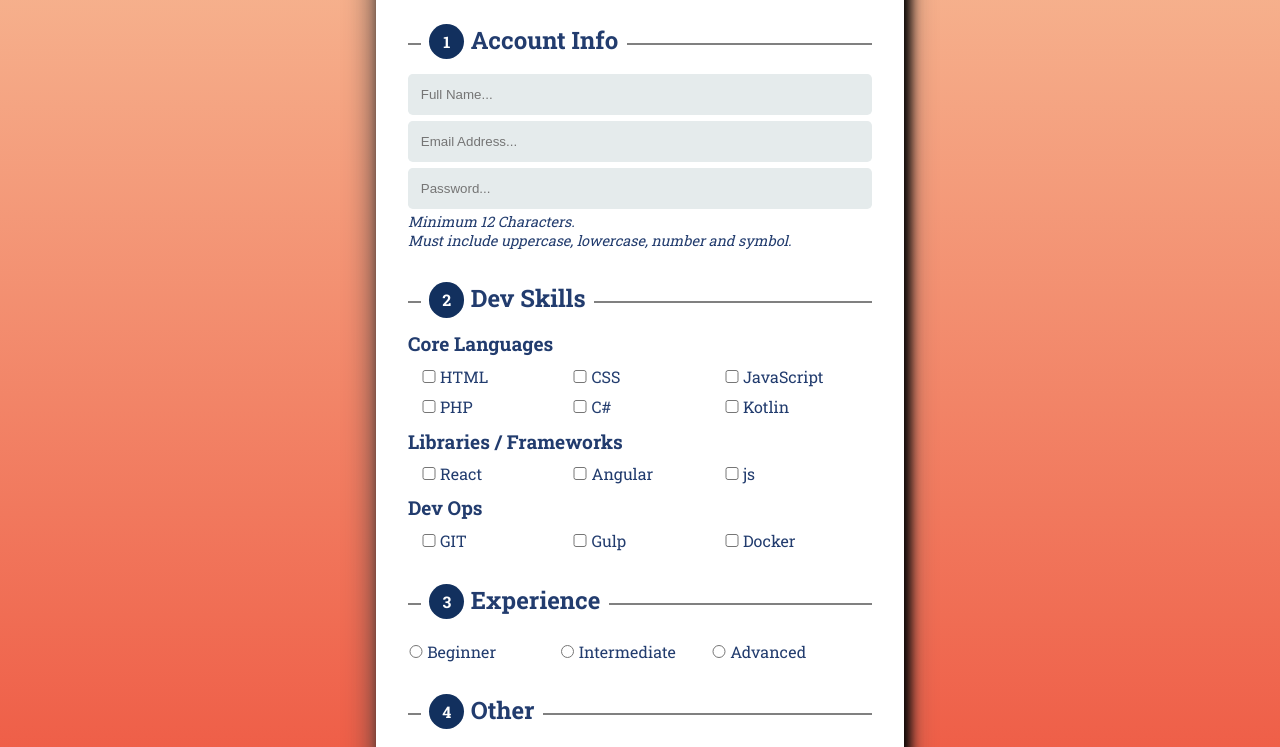
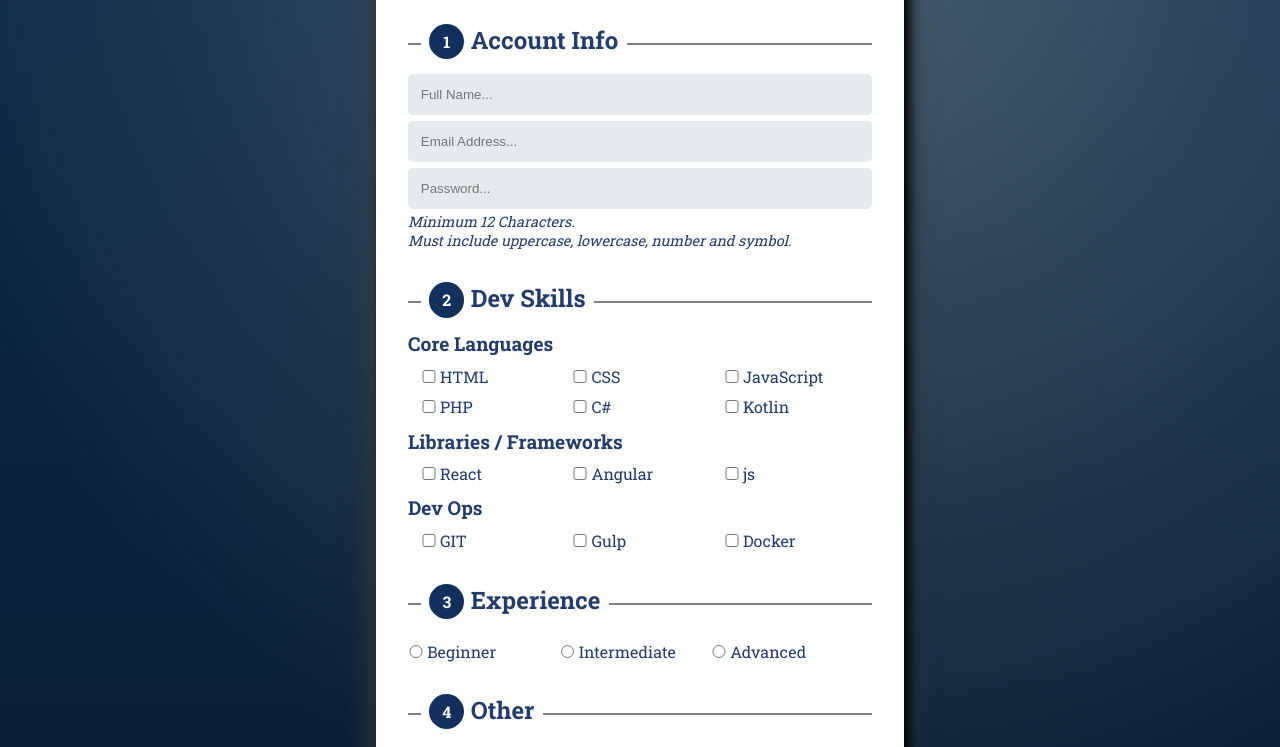
Before and after one commit to sijeecodes/BCIT_WebDev_A01, a plain HTML site: page index.html in a window 1280 px wide. Shown: the part 124-871 px from the top of the page. Drawn offline with Linux system fonts and the light colour scheme.

Commit message:
Resolve conficted code

```diff
--- a/styles.css
+++ b/styles.css
@@ -5,7 +5,9 @@
 body {
     font-family: 'Roboto Slab', serif;
     height: 100%;
-    background: linear-gradient(180deg, rgb(247, 189, 151) 0%, rgb(234, 40, 26) 100%);
+    background:
+        radial-gradient(circle at 65% 5%, rgba(255,255,220,0.25), transparent 60%),
+        linear-gradient(1800deg, #0a1a2a 0%, #0a274b 100%);
 }
 
 main {
```
